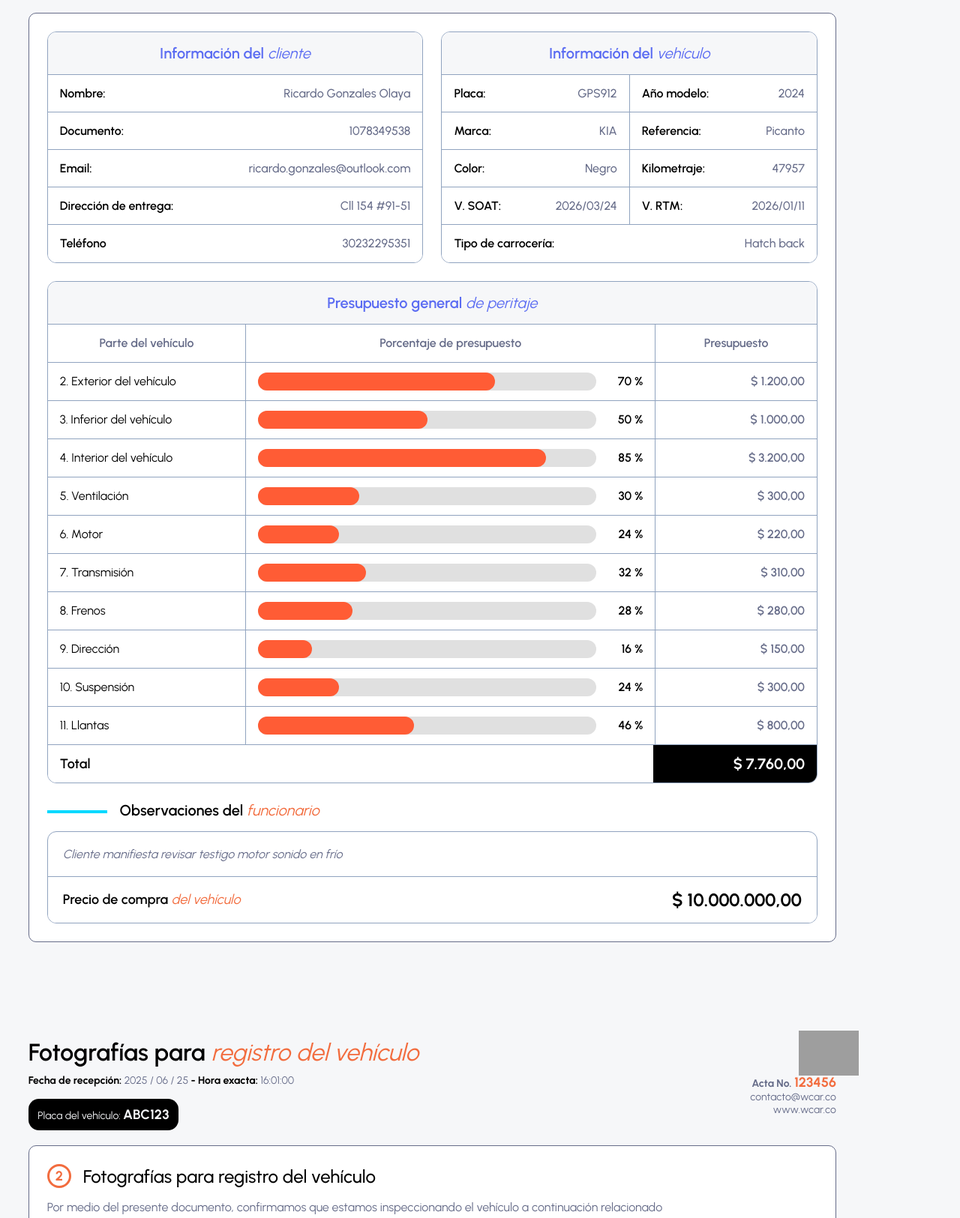
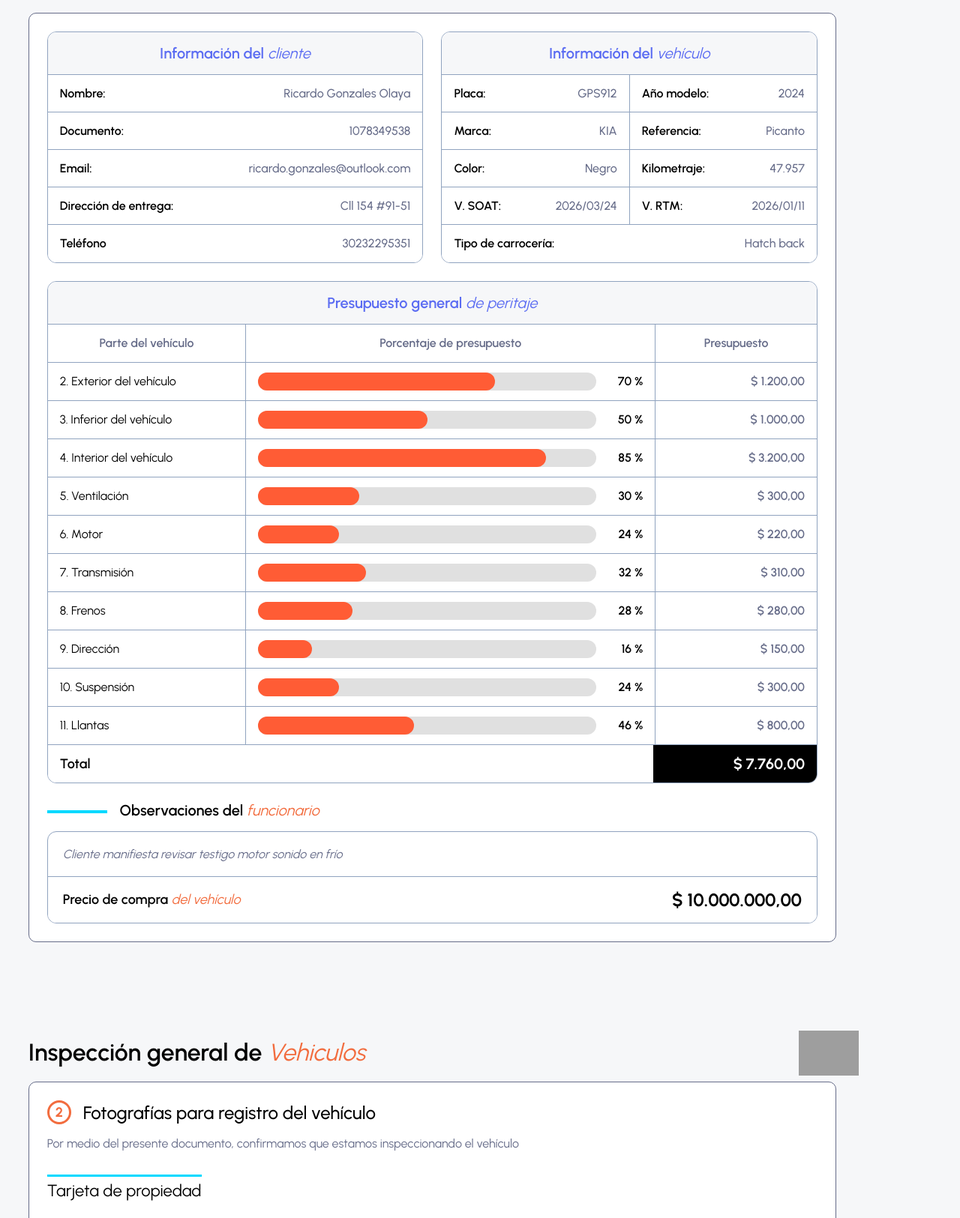
Before and after one commit to experienciawcar/peritaje-PDF, a Flask app: page / in a window 1280 px wide. Shown: the part 183-1808 px from the top of the page at 75% size. Run offline with Flask 2, Linux system fonts and the light colour scheme; grey boxes are pictures that could not be loaded.

Commit message:
mejora en la seccion de fotos

```diff
--- a/static/css/global.css
+++ b/static/css/global.css
@@ -1274,3 +1274,42 @@ body {
   font-size: 12px;
   font-weight: 600;
 }
+
+/* Fotografias section */
+.photography-section-text {
+  font-size: 22px;
+  font-weight: 400;
+  color: #000;
+  margin-bottom: 10px;
+  border-top: 3px solid #00d9ff;
+  padding-top: 5px;
+  display: inline-block;
+}
+
+.photography-section-flex-container {
+  width: 100%;
+  display: flex;
+  justify-content: center;
+  flex-wrap: wrap;
+  gap: 14px;
+  row-gap: 32px;
+}
+
+.photography-section-flex {
+  width: 100%;
+  display: flex;
+  flex-direction: row;
+  column-gap: 32px;
+}
+
+.photography-section-img-container {
+  border-radius: 4px;
+  overflow: hidden;
+  background-color: #f6f7f9;
+  display: flex;
+  align-items: center;
+  justify-content: center;
+  width: 100%;
+  height: 240px;
+  margin-top: 16px;
+}
--- a/templates/actas.html
+++ b/templates/actas.html
@@ -210,7 +210,7 @@
             Acta de
             <i style="font-weight: 400" class="highlight">{{ title }}</i>
           </h1>
-          <span style="font-size: 32px; color: #666c89; font-weight: 600">
+          <span style="font-size: 24px; color: #666c89; font-weight: 600">
             {{operation_text}}
           </span>
           <p class="meta" style="font-weight: 700; margin-top: 8px">
@@ -502,7 +502,7 @@
             Acta de
             <i style="font-weight: 400" class="highlight">{{ title }}</i>
           </h1>
-          <span style="font-size: 32px; color: #666c89; font-weight: 600">
+          <span style="font-size: 24px; color: #666c89; font-weight: 600">
             {{operation_text}}
           </span>
           <p class="meta" style="font-weight: 700; margin-top: 8px">
--- a/templates/pages/FotografiasVehiculoPage.html
+++ b/templates/pages/FotografiasVehiculoPage.html
@@ -2,28 +2,8 @@
   <!-- Header -->
   <div class="header">
     <div class="header-top">
-      <h2>Fotografías para <span>registro del vehículo</span></h2>
+      <h2>Inspección general de <span>Vehiculos</span></h2>
       <img src="https://wcar.co/assets/logos/horizontal.svg" alt="Logo WCAR" />
-    </div>
-    <div class="header-bottom">
-      <div class="header-bottom-left">
-        <div class="header-bottom-date-container">
-          <p>
-            Fecha de recepción: <span>2025 / 06 / 25</span> - Hora exacta:
-            <span>16:01:00</span>
-          </p>
-        </div>
-        <div class="header-bottom-badge-container">
-          <div class="header-bottom-badge">
-            <p>Placa del vehículo: <span>ABC123</span></p>
-          </div>
-        </div>
-      </div>
-      <div class="header-bottom-right">
-        <p style="font-weight: 700">Acta No. <span>123456</span></p>
-        <p>contacto@wcar.co</p>
-        <p>www.wcar.co</p>
-      </div>
     </div>
   </div>
 
@@ -37,93 +17,23 @@
       <div class="main-data-content">
         <p class="main-data-text">
           Por medio del presente documento, confirmamos que estamos
-          inspeccionando el vehículo a continuación relacionado
+          inspeccionando el vehículo
         </p>
       </div>
     </div>
 
     <!-- Tarjeta de propiedad -->
-    <div style="margin-top: 12px">
-      <div
-        style="
-          font-size: 18px;
-          font-weight: 600;
-          color: #000;
-          margin-bottom: 10px;
-          border-bottom: 3px solid #00d9ff;
-          padding-bottom: 5px;
-          display: inline-block;
-        "
-      >
-        Tarjeta de propiedad
-      </div>
-      <div
-        style="
-          display: flex;
-          flex-wrap: wrap;
-          gap: 14px;
-          margin-top: 10px;
-        "
-      >
-        <div style="flex: 1 1 calc(50% - 7px)">
-          <div
-            style="
-              font-size: 21px;
-              color: #000;
-              font-weight: 600;
-              margin-bottom: 5px;
-              border-bottom: 2px solid #00d9ff;
-              padding-bottom: 3px;
-              display: inline-block;
-            "
-          >
-            Frente
-          </div>
-          <div
-            style="
-              border: 1px solid #90a3bf;
-              border-radius: 6px;
-              overflow: hidden;
-              background-color: #f6f7f9;
-              display: flex;
-              align-items: center;
-              justify-content: center;
-              height: 300px;
-            "
-          >
+    <div style="margin-top: 32px">
+      <p class="photography-section-text">Tarjeta de propiedad</p>
+      <div class="photography-section-flex">
+        <div class="photography-section-img-container">
           <img
             src="https://storage.googleapis.com/course-gcp-2024-images/2025/07/17/400a7926-5b18-4249-a23f-f84187525842.png"
             alt="Tarjeta de propiedad frente"
             style="width: 100%; height: 100%; object-fit: cover"
           />
         </div>
-        </div>
-        <div style="flex: 1 1 calc(50% - 7px)">
-          <div
-            style="
-              font-size: 21px;
-              color: #000;
-              font-weight: 600;
-              margin-bottom: 5px;
-              border-bottom: 2px solid #00d9ff;
-              padding-bottom: 3px;
-              display: inline-block;
-            "
-          >
-            Reverso
-          </div>
-          <div
-            style="
-              border: 1px solid #90a3bf;
-              border-radius: 6px;
-              overflow: hidden;
-              background-color: #f6f7f9;
-              display: flex;
-              align-items: center;
-              justify-content: center;
-              height: 300px;
-            "
-          >
+        <div class="photography-section-img-container">
           <img
             src="https://storage.googleapis.com/course-gcp-2024-images/2025/07/17/400a7926-5b18-4249-a23f-f84187525842.png"
             alt="Tarjeta de propiedad reverso"
@@ -132,44 +42,14 @@
         </div>
       </div>
     </div>
-    </div>
 
     <!-- Fotografías del vehículo -->
     <div style="margin-top: 18px">
-      <div
-        style="
-          display: flex;
-          flex-wrap: wrap;
-          gap: 14px;
-          row-gap: 16px;
-        "
-      >
-        <div style="flex: 1 1 calc(50% - 7px)">
-          <div
-            style="
-              font-size: 21px;
-              color: #000;
-              font-weight: 600;
-              margin-bottom: 5px;
-              border-bottom: 2px solid #00d9ff;
-              padding-bottom: 3px;
-              display: inline-block;
-            "
-          >
-            Frente diagonal derecho
-          </div>
-          <div
-            style="
-              border: 1px solid #90a3bf;
-              border-radius: 6px;
-              overflow: hidden;
-              background-color: #f6f7f9;
-              display: flex;
-              align-items: center;
-              justify-content: center;
-              height: 300px;
-            "
-          >
+      <div class="photography-section-flex-container">
+        <div class="photography-section-flex">
+          <div style="flex: 1">
+            <p class="photography-section-text">Frente diagonal derecho</p>
+            <div class="photography-section-img-container">
               <img
                 src="https://storage.googleapis.com/course-gcp-2024-images/2025/07/17/400a7926-5b18-4249-a23f-f84187525842.png"
                 alt="Frente diagonal derecho"
@@ -177,32 +57,9 @@
               />
             </div>
           </div>
-        <div style="flex: 1 1 calc(50% - 7px)">
-          <div
-            style="
-              font-size: 21px;
-              color: #000;
-              font-weight: 600;
-              margin-bottom: 5px;
-              border-bottom: 2px solid #00d9ff;
-              padding-bottom: 3px;
-              display: inline-block;
-            "
-          >
-            Frente diagonal izquierdo
-          </div>
-          <div
-            style="
-              border: 1px solid #90a3bf;
-              border-radius: 6px;
-              overflow: hidden;
-              background-color: #f6f7f9;
-              display: flex;
-              align-items: center;
-              justify-content: center;
-              height: 300px;
-            "
-          >
+          <div style="flex: 1">
+            <p class="photography-section-text">Frente diagonal izquierdo</p>
+            <div class="photography-section-img-container">
               <img
                 src="https://storage.googleapis.com/course-gcp-2024-images/2025/07/17/400a7926-5b18-4249-a23f-f84187525842.png"
                 alt="Frente diagonal izquierdo"
@@ -210,32 +67,11 @@
               />
             </div>
           </div>
-        <div style="flex: 1 1 calc(50% - 7px)">
-          <div
-            style="
-              font-size: 21px;
-              color: #000;
-              font-weight: 600;
-              margin-bottom: 5px;
-              border-bottom: 2px solid #00d9ff;
-              padding-bottom: 3px;
-              display: inline-block;
-            "
-          >
-            Trasero diagonal derecho
         </div>
-          <div
-            style="
-              border: 1px solid #90a3bf;
-              border-radius: 6px;
-              overflow: hidden;
-              background-color: #f6f7f9;
-              display: flex;
-              align-items: center;
-              justify-content: center;
-              height: 300px;
-            "
-          >
+        <div class="photography-section-flex">
+          <div style="flex: 1; width: 100%">
+            <p class="photography-section-text">Trasero diagonal derecho</p>
+            <div class="photography-section-img-container">
               <img
                 src="https://storage.googleapis.com/course-gcp-2024-images/2025/07/17/400a7926-5b18-4249-a23f-f84187525842.png"
                 alt="Trasero diagonal derecho"
@@ -243,37 +79,15 @@
               />
             </div>
           </div>
-        <div style="flex: 1 1 calc(50% - 7px)">
-          <div
-            style="
-              font-size: 21px;
-              color: #000;
-              font-weight: 600;
-              margin-bottom: 5px;
-              border-bottom: 2px solid #00d9ff;
-              padding-bottom: 3px;
-              display: inline-block;
-            "
-          >
-            Trasero diagonal izquierdo
-          </div>
-          <div
-            style="
-              border: 1px solid #90a3bf;
-              border-radius: 6px;
-              overflow: hidden;
-              background-color: #f6f7f9;
-              display: flex;
-              align-items: center;
-              justify-content: center;
-              height: 300px;
-            "
-          >
+          <div style="flex: 1; width: 100%">
+            <p class="photography-section-text">Trasero diagonal izquierdo</p>
+            <div class="photography-section-img-container">
               <img
                 src="https://storage.googleapis.com/course-gcp-2024-images/2025/07/17/400a7926-5b18-4249-a23f-f84187525842.png"
                 alt="Trasero diagonal izquierdo"
                 style="width: 100%; height: 100%; object-fit: cover"
               />
+            </div>
           </div>
         </div>
       </div>
--- a/templates/pages/InspeccionGeneralPage.html
+++ b/templates/pages/InspeccionGeneralPage.html
@@ -100,7 +100,7 @@
                         </div>
                         <div class="info-col">
                             <div class="info-label">Kilometraje:</div>
-                            <div class="info-value">47957</div>
+                            <div class="info-value">47.957</div>
                         </div>
                     </div>
                     <div class="info-row-split">
--- a/templates/pagina_generada.html
+++ b/templates/pagina_generada.html
@@ -121,7 +121,7 @@
                 </div>
                 <div class="info-col">
                   <div class="info-label">Kilometraje:</div>
-                  <div class="info-value">47957</div>
+                  <div class="info-value">47.957</div>
                 </div>
               </div>
               <div class="info-row-split">
```
Lines whose indentation alone changed are shown as unchanged.
